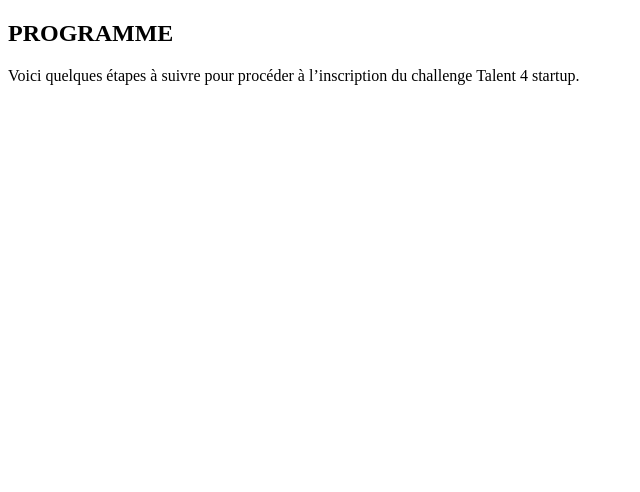
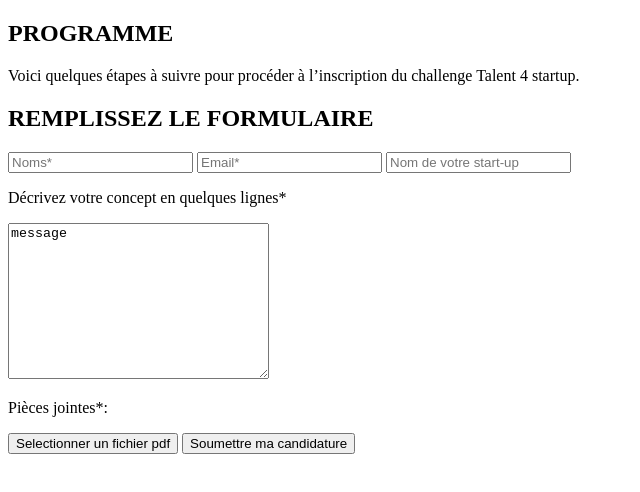
Before and after one commit to Chanesk/Digital_africa_web_site, a plain HTML site: page index.html in a window 1280 px wide. Shown: the whole page, without its empty margins (0-640 px from the left). Drawn offline with Linux system fonts and the light colour scheme.

Commit message:
integration du formulaire en html

```diff
--- a/index.html
+++ b/index.html
@@ -19,7 +19,21 @@
     </section>
     <section class="cards"></section>
     <section class="timer"></section>
-    <section class="form"></section>
+    <section class="form">
+        <h2>REMPLISSEZ LE FORMULAIRE</h2>
+        <form action="">
+            <input type="text" placeholder="Noms*">
+            <input type="text" placeholder="Email*">
+            <input type="text" placeholder="Nom de votre start-up">
+            <p>Décrivez votre concept en quelques lignes*</p>
+            <textarea name="" id="" cols="30" rows="10">message</textarea>
+            <p>Pièces jointes*:</p>
+            <div>
+                <button>Selectionner un fichier pdf</button>
+                <button>Soumettre ma candidature</button>
+            </div>
+        </form>
+    </section>
     <section class="brand"></section>
     <footer></footer>
    </main>
```
